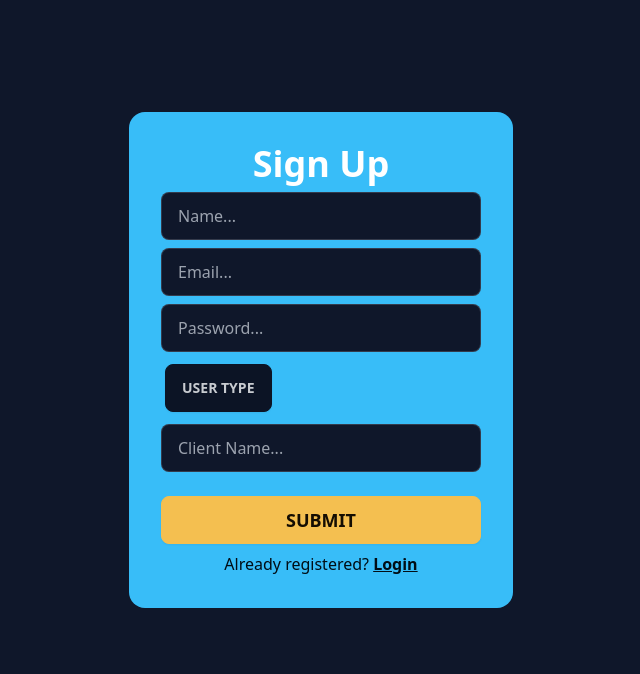
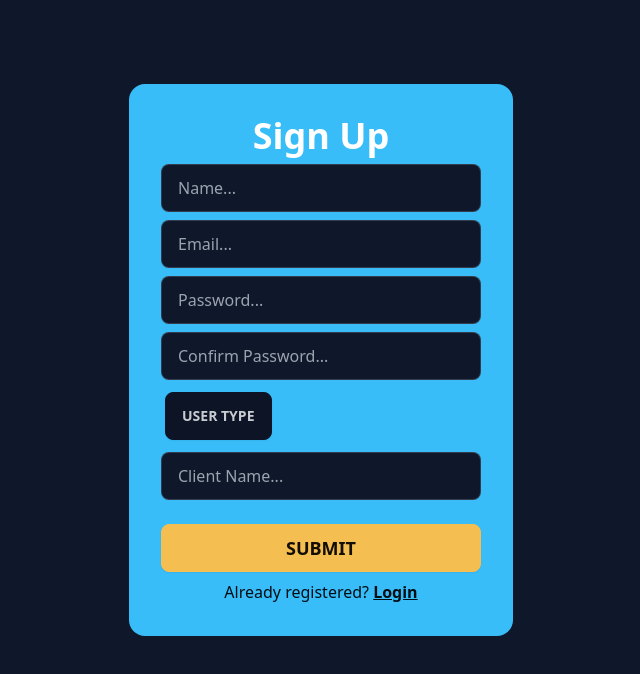
Before and after one commit to Beast0E4/CRM-React, a React (Vite) app: page /signup in a window 1280 px wide. Shown: the top 674 px of the page, without its empty margins (319-959 px from the left). Built offline with nearby package versions, Linux system fonts and the light colour scheme.

Commit message:
Feat: Removed customer's accesibility to changing tickets

```diff
--- a/src/hooks/useTickets.js
+++ b/src/hooks/useTickets.js
@@ -13,6 +13,7 @@ function useTickets () {
     const dispatch = useDispatch();
 
     async function loadTickets(){
+        console.log(searchParams);
         if(ticketState.downloadedTickets.length === 0){
             if(authState.role === 'customer'){
                 await dispatch(getAllCreatedTicketsForTheUser(searchParams.get("status")));
@@ -22,7 +23,6 @@ function useTickets () {
 
         }
         if(searchParams.get("status")){
-            console.log(searchParams.get("status"));
             dispatch(filterTicket({status: searchParams.get("status")}));
         } else {
             dispatch(resetTicketList());
--- a/src/pages/auth/signup.jsx
+++ b/src/pages/auth/signup.jsx
@@ -1,4 +1,5 @@
 import { useState } from "react";
+import toast from "react-hot-toast";
 import { useDispatch } from "react-redux";
 import { useNavigate } from "react-router-dom";
 import { Link } from "react-router-dom";
@@ -19,12 +20,17 @@ function Signup() {
     clientName: ""
   });
 
+  const [password, setPassword] = useState("");
+
   function handleInputChange(e) {
     const {name, value} = e.target;
-    setSignUpDetails({
-      ...signUpDetails,
-      [name]: value
-    });
+    if(name === 'confirmPassword') setPassword(value);
+    else{
+      setSignUpDetails({
+        ...signUpDetails,
+        [name]: value
+      });
+    }
   }
 
 function resetSignUpState() {
@@ -40,6 +46,9 @@ function resetSignUpState() {
 
   async function onSubmit() {
     if(!signUpDetails.email || !signUpDetails.password || !signUpDetails.userStatus || !signUpDetails.userType || !signUpDetails.clientName || !signUpDetails.name) return;
+    if(signUpDetails.password != password){
+      toast.error('The passwords do not match'); return;
+    }
     const response = await dispatch(signup(signUpDetails));
     console.log(response);
     if(response.payload) navigate("/login");
@@ -89,6 +98,15 @@ function resetSignUpState() {
                   value={signUpDetails.password}
                   className="input input-bordered w-full max-w-xs text-white"
               />
+              <input
+                  name="confirmPassword"
+                  onChange={handleInputChange}
+                  autoComplete="one-time-code"
+                  type="password"
+                  value={password}
+                  placeholder="Confirm Password..."
+                  className="input input-bordered w-full max-w-xs text-white"
+              />
               <details className="dropdown w-full" id="userTypeDropdown">
                 <summary className="btn m-1">{(!signUpDetails.userType) ? "USER TYPE" : signUpDetails.userType.toUpperCase()}</summary>
                 <ul onClick={handleUserType} className="menu dropdown-content bg-base-100 rounded-box z-[1] w-52 p-2 shadow">
--- a/src/pages/dashboard.jsx
+++ b/src/pages/dashboard.jsx
@@ -1,5 +1,6 @@
 import { useState } from "react";
 import DataTable, { createTheme } from "react-data-table-component";
+import { useSelector } from "react-redux";
 
 import TicketDetailsModal from "../components/TicketDetails.modal";
 import useTickets from "../hooks/useTickets";
@@ -9,6 +10,7 @@ function Dashboard() {
 
     const [ticketState] = useTickets();
     const [selectedTicket, setSelectedTicket] = useState({});
+    const auth = useSelector((state) => state.auth);
 
     const ExpandedComponent = ({ data }) => <pre>{JSON.stringify(data, null, 2)}</pre>;
 
@@ -68,6 +70,12 @@ function Dashboard() {
         },
       }, 'dark');
 
+      function showTicket(row) {
+        if(auth.data.userType === 'customer') return;
+        setSelectedTicket(row);
+        document.getElementById('ticket_modal').showModal();
+      }
+
     return (
         <HomeLayout>
             <div className="min-h-[90vh] flex flex-col items-center justify-center gap-2" id="table">
@@ -76,10 +84,7 @@ function Dashboard() {
                 </div>
                 <div className="w-full ">
                     {ticketState && <DataTable
-                        onRowClicked={(row) => {
-                            setSelectedTicket(row)
-                            document.getElementById('ticket_modal').showModal();
-                        }}
+                        onRowClicked={(row) => showTicket(row)}
                         columns={columns}
                         data={ticketState.ticketList}
                         expandableRows
```
